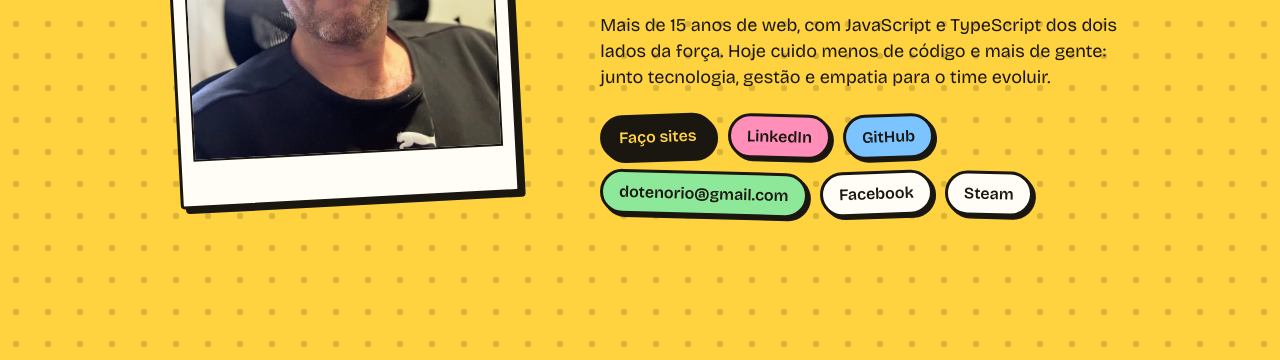
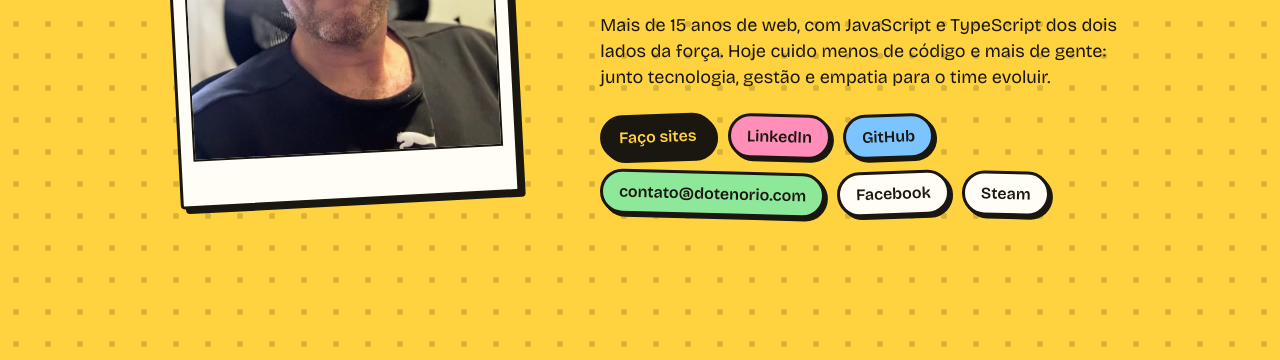
Before and after one commit to dotenorio/dotenorio.now.sh, a plain HTML site: page index.html in a window 1280 px wide. Shown: the part 440-800 px from the top of the page. Drawn offline with nearby package versions, Linux system fonts and the light colour scheme; a script that the page names is missing.

Commit message:
Contato pelo contato@dotenorio.com no lugar do Gmail
Co-Authored-By: Claude Opus 5.5 <noreply@anthropic.com>
Claude-Session: https://claude.ai/code/session_01HnU1DxMW2KKsHcE4isbR2z

```diff
--- a/index.html
+++ b/index.html
@@ -40,7 +40,7 @@
           <li><a class="sticker ink" href="https://sites.dotenorio.com">Faço sites</a></li>
           <li><a class="sticker pink" href="https://www.linkedin.com/in/dotenorio" rel="me">LinkedIn</a></li>
           <li><a class="sticker blue" href="https://github.com/dotenorio" rel="me">GitHub</a></li>
-          <li><a class="sticker green" href="mailto:dotenorio@gmail.com">dotenorio@gmail.com</a></li>
+          <li><a class="sticker green" href="mailto:contato@dotenorio.com">contato@dotenorio.com</a></li>
           <li><a class="sticker white" href="https://www.facebook.com/dotenorio" rel="me">Facebook</a></li>
           <li><a class="sticker white" href="https://steamcommunity.com/id/dotenorio" rel="me">Steam</a></li>
         </ul>
```
